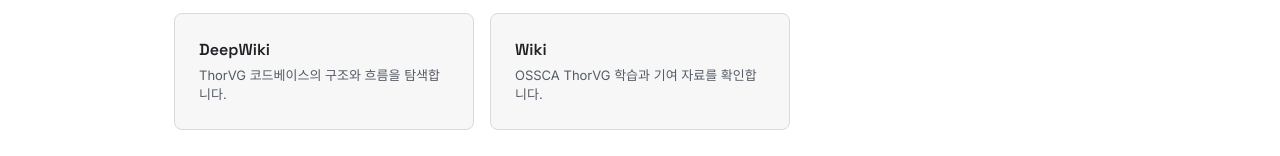
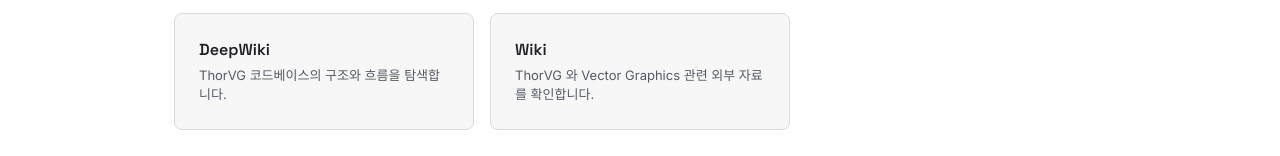
Before and after one commit to OSSCA-thorvg/site, an Astro site: page /thorvg in a window 1280 px wide. Shown: the part 622-778 px from the top of the page. Built offline with nearby package versions, Linux system fonts and the light colour scheme; Astro itself is replaced by a stand-in of ours.

Commit message:
thorvg: clarify the Wiki resource description
Describe the Wiki as a collection of external ThorVG and
vector graphics resources.

```diff
--- a/src/pages/thorvg.astro
+++ b/src/pages/thorvg.astro
@@ -48,7 +48,7 @@
       {
         title: 'Wiki',
         url: 'https://github.com/OSSCA-thorvg/site/wiki',
-        desc: 'OSSCA ThorVG 학습과 기여 자료를 확인합니다.',
+        desc: 'ThorVG 와 Vector Graphics 관련 외부 자료를 확인합니다.',
       },
     ],
   },
```
